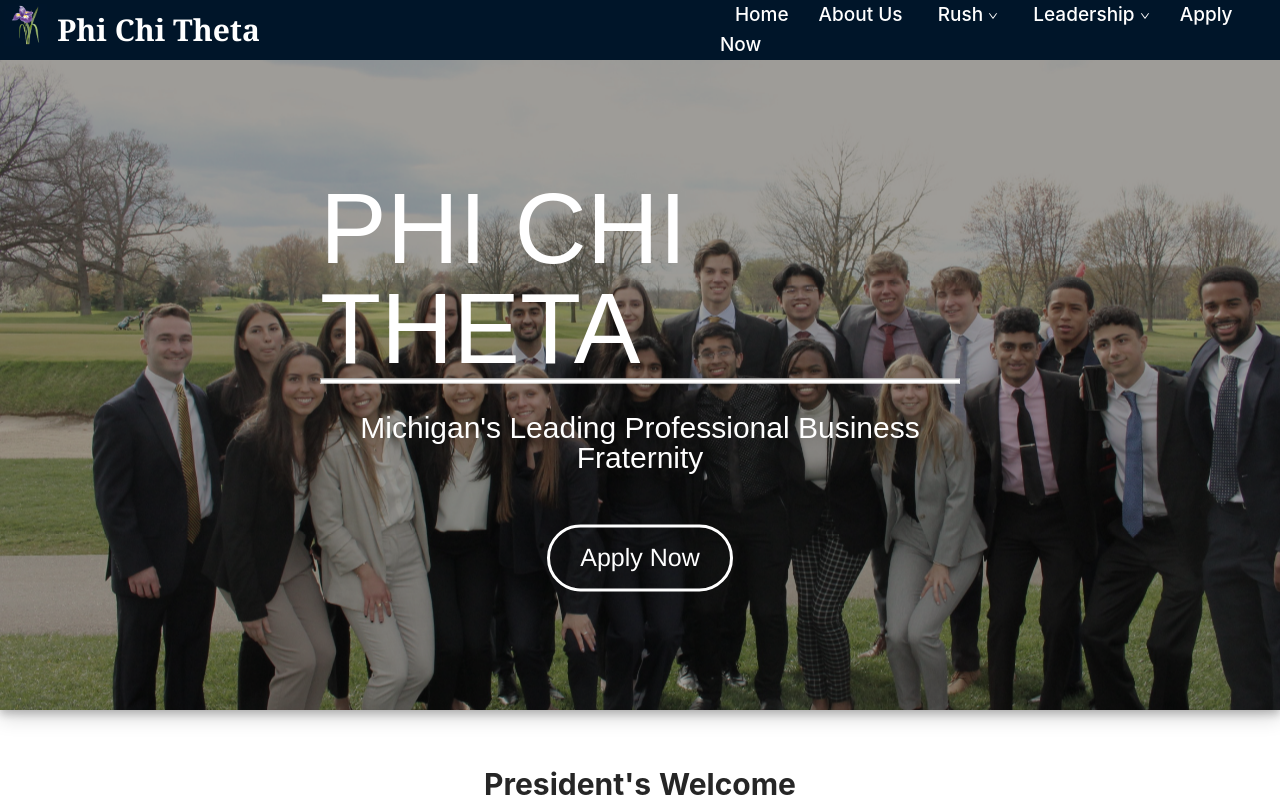
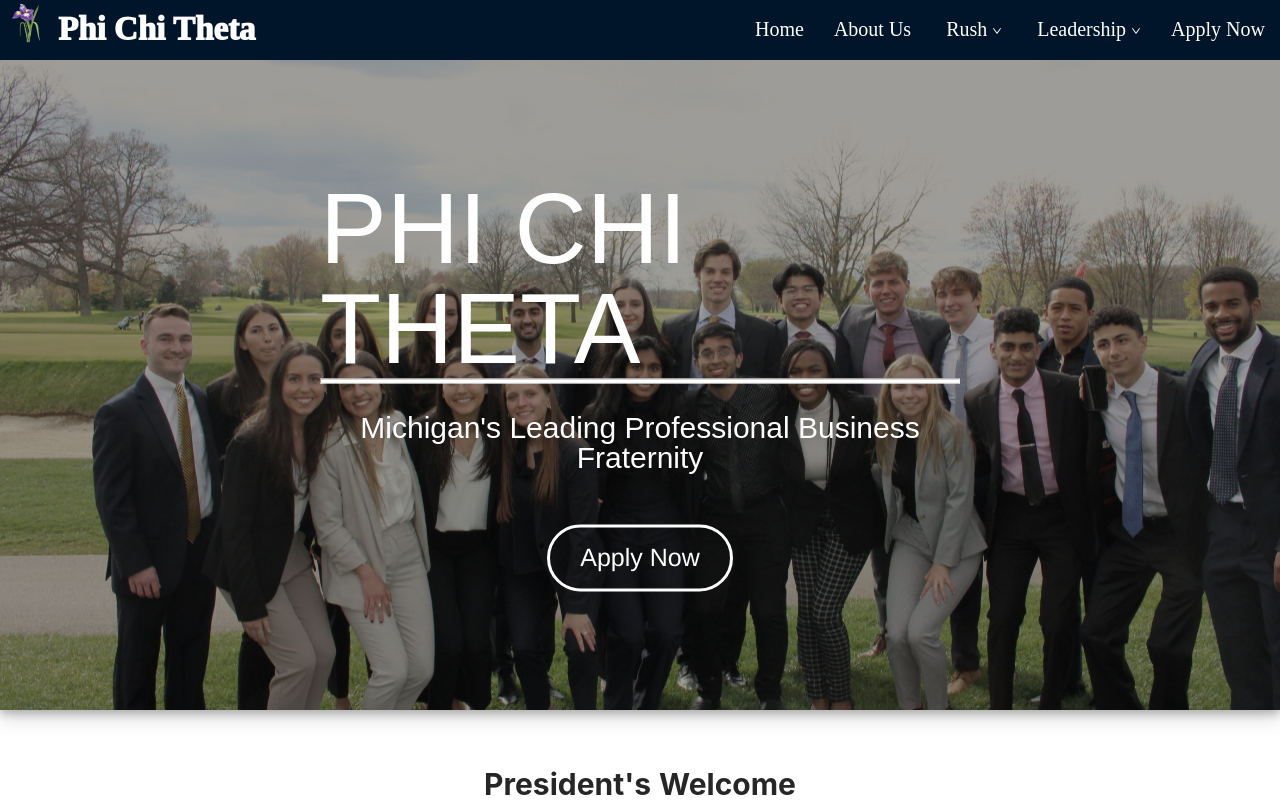
Before and after one commit to pctumich/pct-website, a React (Create React App) app: page /#/ in a window 1280 px wide. Shown: the top 800 px of the page. Built offline with nearby package versions, Linux system fonts and the light colour scheme; no server answers; what google-spreadsheet would draw is missing.

Commit message:
change styling and add headshots

```diff
--- a/src/components/Leadership/Leadership.js
+++ b/src/components/Leadership/Leadership.js
@@ -22,7 +22,7 @@ import Parent from './pics/Jharna.jpg'
 // import Prof1 from './pics/Spencer.jpg'
 import Prof2 from './pics/Anne.jpg'
 import Academic1 from './pics/Alexa.jpg'
-// import Academic2 from './pics/Mia.jpg'
+import Academic2 from './pics/Mia.jpg'
 import DEI1 from './pics/Jeevin.jpg'
 // import DEI2 from './pics/Audrey.jpg'
 import tech1 from './pics/Ryan.jpg'
@@ -34,7 +34,7 @@ const board = [{"name": "Krisha Monpara", "position": "President", "headshot": e
 {"name": "Jason Stahlman", "position": "VP Internal", "headshot": vpi, "bio": "Jason is a junior studying Business from Twinsburg, Ohio. He enjoys playing and watching a variety of sports, listening to music, and hanging out with friends. In past summers he has interned in corporate finance and strategy. This upcoming summer he will be interning in Investment Banking at Lincoln International."},
 {"name": "Theo Kardasis", "position": "VP External", "headshot": vpx, "bio": "Theo, originally from Rochester, MI, is a junior in the School of Information studying Data Analysis and minoring in Business and Spanish. In his free time, he loves to hike, cook, and watch YouTube. His past internship experiences lie within strategy and insights, and he will be interning as a Digital Analytics Intern at American Express this coming summer."},
 {"name": "Ian Kim", "position": "VP Finance", "headshot": vpf, "bio": "Ian is a junior studying Industrial and Operations Engineering. Originally from Westford, Massachusetts, Ian enjoys watching Boston Sports, cooking, running and spending time with friends. In past summers, Ian has worked for T-Mobile in Germany, and for a supply chain startup in Chicago. This summer he will be working in Tech Consulting as a Summer Associate at Gartner."},
-{"name": "Jack Xiao", "position": "VP Operations", "headshot": vpOp1, "bio": "Jack is a sophomore studying Business and Computer Science. He is from Lincolnshire, Illinois and enjoys playing basketball, golf, and watching Chicago sports. He is working at Jansen Investments in Chicago and has an interest in Investment Banking."},
+{"name": "Jack Xiao", "position": "VP Operations", "headshot": vpOp1, "bio": "Jack is a junior studying Business and minoring in Computer Science. He is from Lincolnshire, Illinois and enjoys playing basketball, golf, and watching Chicago sports. In past summers, he has interned in Private Equity and has cofounded a basketball camp with his former high school teammates. This upcoming summer he will be interning in Investment Banking at Lincoln International."},
 {"name": "Josie Bachus", "position": "VP Operations", "headshot": vpOp2, "bio": "Josephine is a sophomore studying Business and Psychology from Flossmoor, Illinois. She enjoys reading mystery novels, trips to the thrift store, and hanging out with her dog, as well as hanging out with her friends. She is interested in the intersection of business and psychology with a focus in consulting."}]
 
 const directors = [{"position": "Director of New Member Engagement", "name": "Jharna Tripathi", "headshot": Parent},
@@ -44,7 +44,7 @@ const directors = [{"position": "Director of New Member Engagement", "name": "Jh
 {"position": "Director of Member Engagement", "name": "Aakash Jajoo", "headshot": ""},
 {"position": "Director of Member Engagement", "name": "Erik Whilborn", "headshot": ""},
 {"position": "Academic Director", "name": "Alexa Finuoli", "headshot": Academic1},
-{"position": "Academic Director", "name": "Mia Vuckovic", "headshot": ""},
+{"position": "Academic Director", "name": "Mia Vuckovic", "headshot": Academic2},
 {"position": "Director of Member Wellness", "name": "Aakash Menon", "headshot": ""},
 {"position": "Director of Member Wellness", "name": "Sarah Morris", "headshot": wellness2},
 {"position": "Director of Diversity, Equity, and Inclusion", "name": "Jeevin Singh", "headshot": DEI1},
--- a/src/styles/App.scss
+++ b/src/styles/App.scss
@@ -29,8 +29,8 @@
       }
 
       .title {
-        font-size: 30px;
-        font-family: Georgia, serif;
+        font-size: 33px;
+        font-family: Raleway;
         font-weight: 1000;
         margin: 10px;
         color: white;
@@ -39,7 +39,8 @@
 
     .nav {
       .primary-nav {
-        font-size: 19px;
+        font-size: 20px;
+        font-family: Raleway;
         font-weight: 500;
         margin: 20px 15px 20px 15px;
         margin-top: 10px;
```
Also changed, not shown: src/components/Leadership/pics/Alexa.jpg, src/components/Leadership/pics/Mia.jpg (added).
